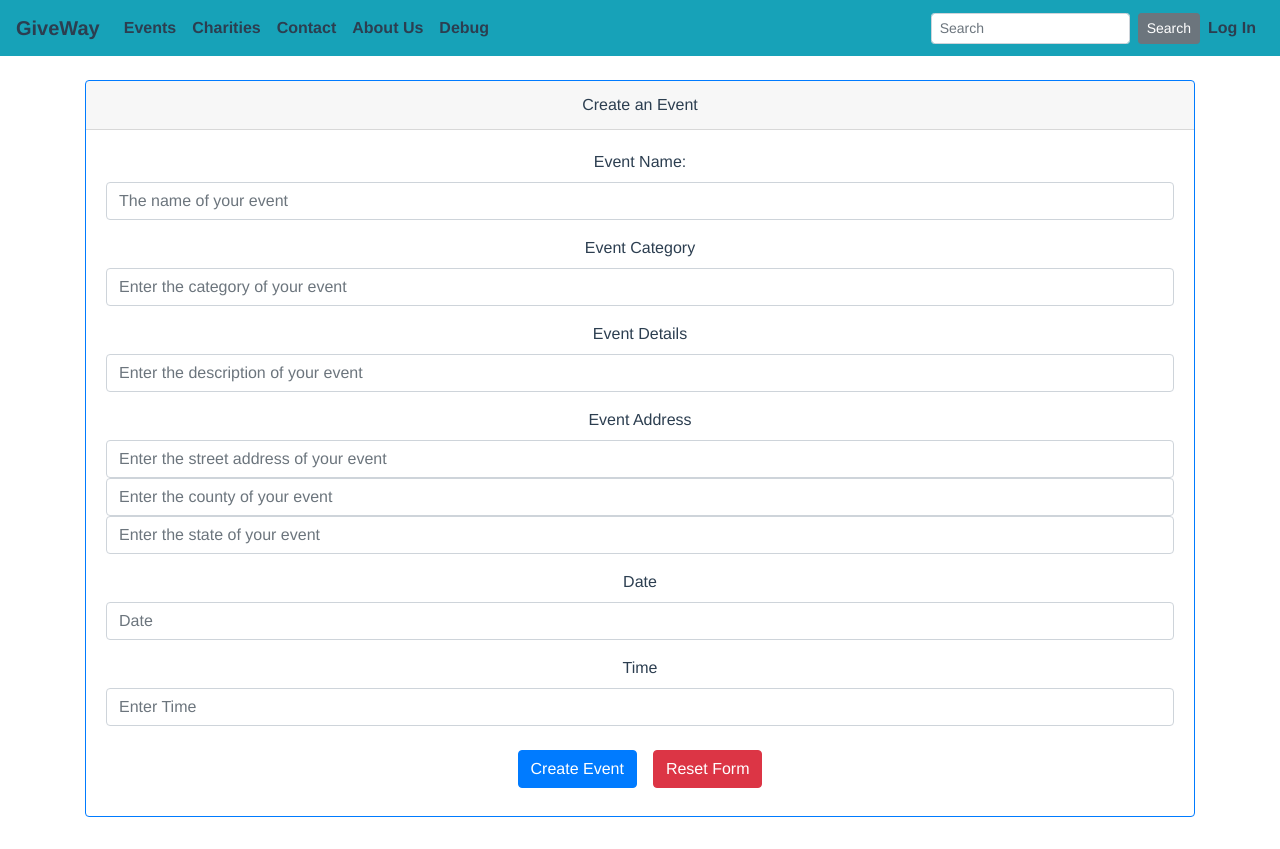
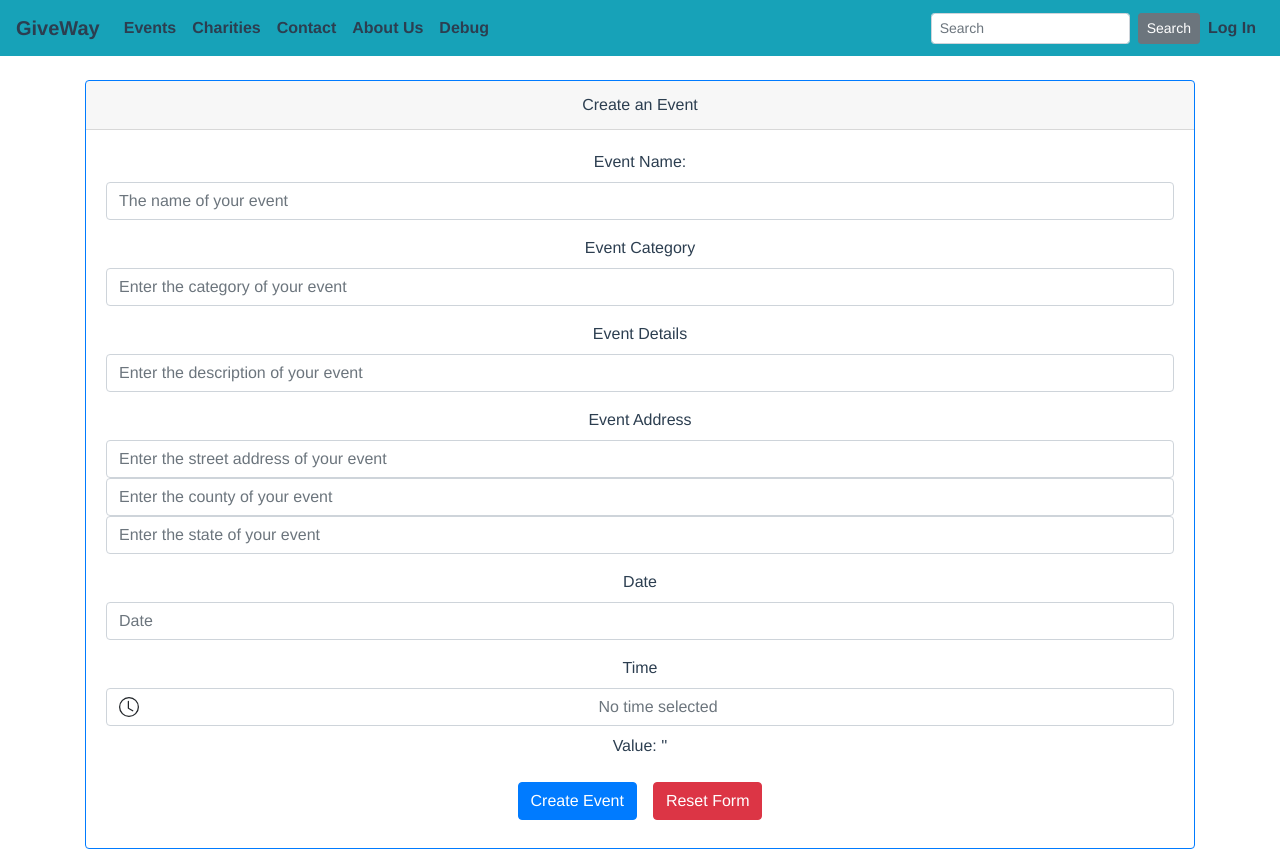
Before and after one commit to vinitshah24/Volunteer-Application, a Vue app in the folder views/: page /create in a window 1280 px wide. Before the commit the page ends 817 px from the top, so only its background shows below. Built offline with nearby package versions, Linux system fonts and the light colour scheme; no server answers.

Commit message:
update bootstrap-vue to v. 2.13.0; add timePicker to create event form

```diff
--- a/views/package.json
+++ b/views/package.json
@@ -9,7 +9,7 @@
   },
   "dependencies": {
     "axios": "^0.19.2",
-    "bootstrap-vue": "^2.1.0",
+    "bootstrap-vue": "^2.13.0",
     "core-js": "^3.6.4",
     "vee-validate": "^3.3.0",
     "vue": "^2.6.11",
--- a/views/src/views/CreateEvent.vue
+++ b/views/src/views/CreateEvent.vue
@@ -61,14 +61,18 @@
             <b-form-input id="input-6" v-model="form.date" type="text" required placeholder="Date"></b-form-input>
           </b-form-group>
           <b-form-group id="input-group-5" label="Time" label-for="input-7">
-            <b-form-input
+            <!-- <b-form-input
               id="input-7"
               v-model="form.time"
               type="text"
               required
               placeholder="Enter Time"
-            ></b-form-input>
+            ></b-form-input>-->
+            <b-form-timepicker v-model="timeValue" locale="en"></b-form-timepicker>
+
+            <div class="mt-2">Value: '{{ timeValue }}'</div>
           </b-form-group>
+          <div></div>
 
           <b-button class="top-button" type="submit" variant="primary">Create Event</b-button>
           <b-button class="top-button" type="reset" variant="danger">Reset Form</b-button>
@@ -93,7 +97,8 @@ export default {
         time: ""
       },
 
-      show: true
+      show: true,
+      timeValue: ""
     };
   },
   methods: {
@@ -140,7 +145,7 @@ export default {
           })
           .catch(error => {
             console.log(error.config);
-            alert(`Error: ${error.config.message}`)
+            alert(`Error: ${error.config.message}`);
           });
       } else {
         alert("You must log in to create an event!");
```
Also changed, not shown: 1 other file (tests, documents, lock files or other folders).
